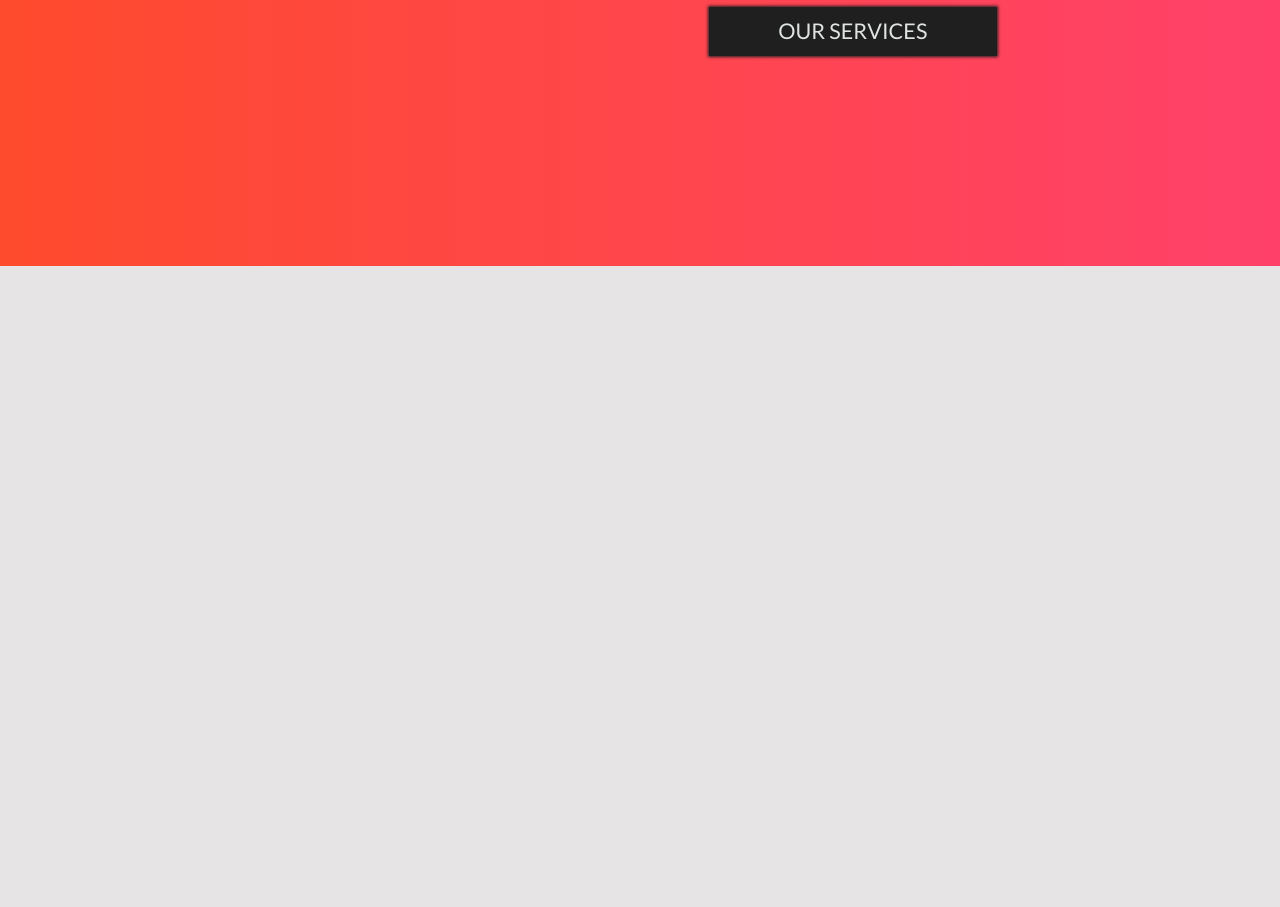
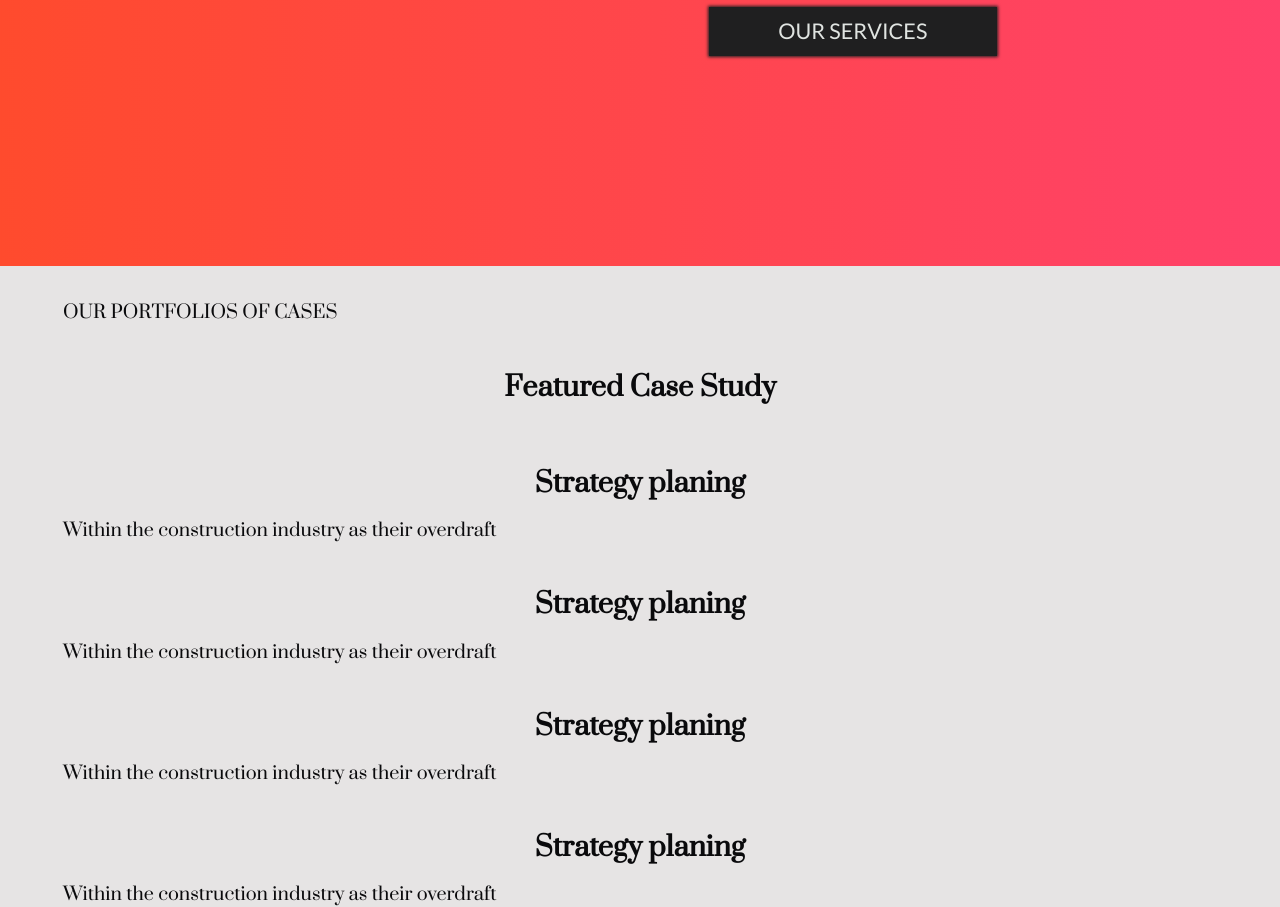
Before and after one commit to brkcln/ConsultancyWeb, a plain HTML site: page index.html in a window 1280 px wide. Shown: the part 2075-2982 px from the top of the page. Before the commit the page ends 2375 px from the top, so only its background shows below. Drawn offline with nearby package versions, Linux system fonts and the light colour scheme.

Commit message:
Add files via upload
-new section

```diff
--- a/index.html
+++ b/index.html
@@ -125,6 +125,45 @@
 			</div>
 		</div>
 		</section>
+		<!-- firm feature -->
+		<section id="feature">
+			<div class="container">
+				<div class="feature-top">
+					<div class="feature-up-text">
+						<p>OUR PORTFOLIOS OF CASES</p>
+					</div>
+					<div class="services-header">
+						<h2>Featured Case Study</h2>
+					</div>
+				</div>
+				<div class="feature">
+				<div class="feature-card a">
+					<div class="feature-content">
+						<h2>Strategy planing</h2>
+						<p>Within the construction industry as their overdraft</p>
+					</div>
+				</div>
+				<div class="feature-card b">
+					<div class="feature-content">
+						<h2>Strategy planing</h2>
+						<p>Within the construction industry as their overdraft</p>
+					</div>
+				</div>
+				<div class="feature-card c">
+					<div class="feature-content">
+						<h2>Strategy planing</h2>
+						<p>Within the construction industry as their overdraft</p>
+					</div>
+				</div>
+				<div class="feature-card d">
+					<div class="feature-content">
+						<h2>Strategy planing</h2>
+						<p>Within the construction industry as their overdraft</p>
+					</div>
+				</div>
+			</div>
+			</div>
+		</section>
 		<button onclick="topFunction()" id="myBtn" title="Go to top"><i class="fas fa-chevron-up"></i></button>
 		<!-- slider java -->
 		<script src="https://unpkg.com/swiper/swiper-bundle.js"></script>
```
